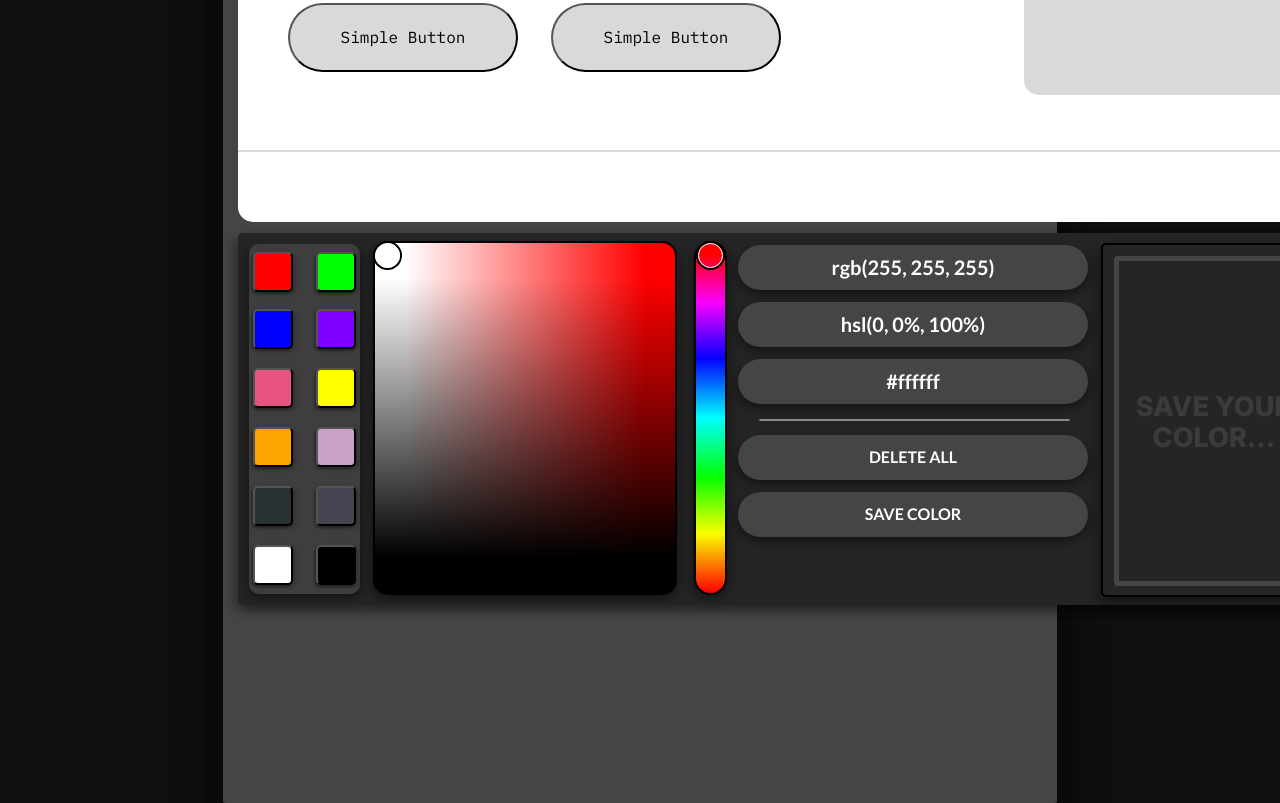
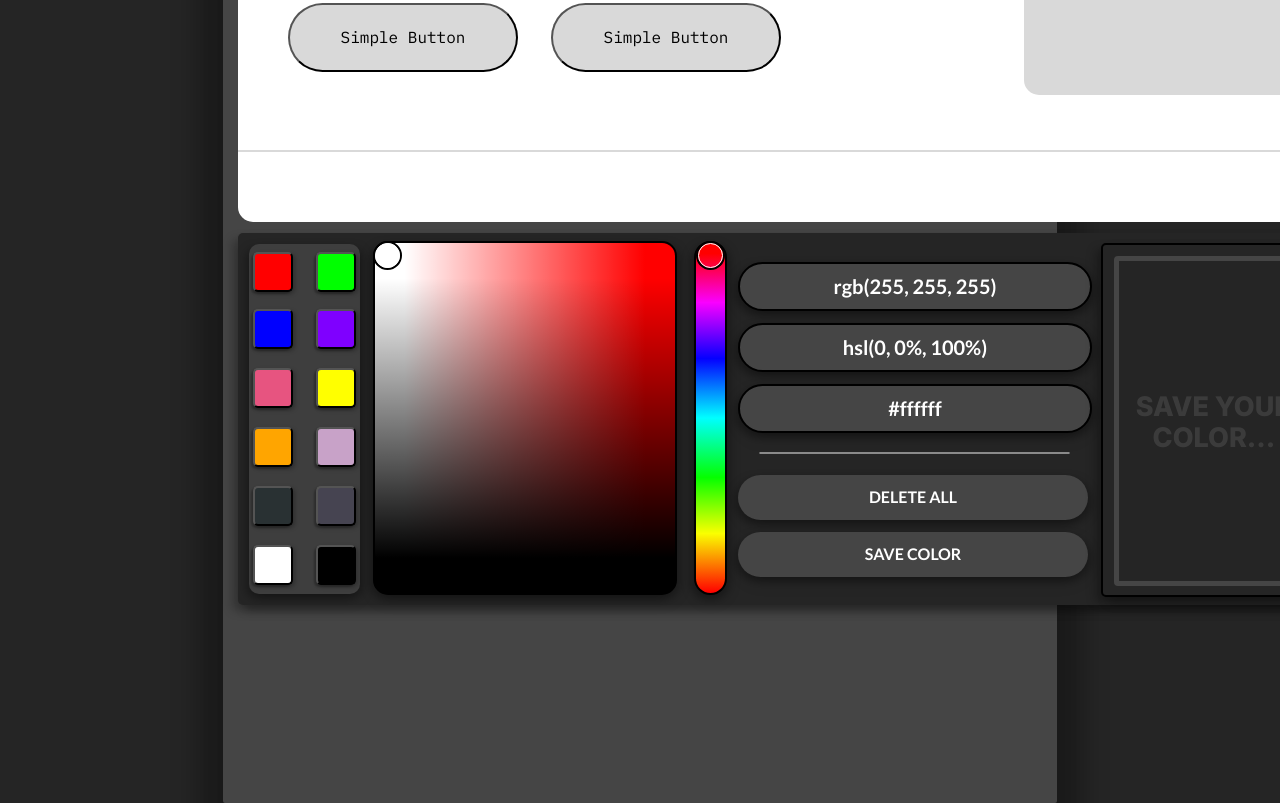
Before and after one commit to TohaLike/colorPicker, a website: page layOutPage/design.html in a window 1280 px wide. Shown: the part 539-1342 px from the top of the page. Drawn offline with nearby package versions, Linux system fonts and the light colour scheme.

Commit message:
I create new page update4

```diff
--- a/css/style.css
+++ b/css/style.css
@@ -1,5 +1,5 @@
 body {
-    background-color: #0f0f0f;
+    background-color: #252525;
     color: #fff;
 }
 
@@ -742,11 +742,3 @@ body::-webkit-scrollbar-thumb {
     background-color: #ebebeb;
     color: #000000;
 }
-
-.btn__delete__all:hover {
-    background-color: #b91313;
-}
-
-.btn__save__main:hover {
-    background-color: #058440;
-}
--- a/layOutPage/styleDesign.css
+++ b/layOutPage/styleDesign.css
@@ -1,5 +1,5 @@
 body {
-    background-color: #0f0f0f;
+    background-color: #252525;
     color: #fff;
 }
 
@@ -40,7 +40,6 @@ body::-webkit-scrollbar-thumb {
     align-items: center;
     background-color: #00fd76;
 }
-
 
 @keyframes ani {
     0% {transform: translateX(-150%);}
@@ -133,8 +132,6 @@ body::-webkit-scrollbar-thumb {
     color: #ffffff;
     filter: drop-shadow(2px 2px 7px #000000);
 }
-
-
 
 
 /* Layout Header */
@@ -254,6 +251,7 @@ body::-webkit-scrollbar-thumb {
     justify-content: center;
     font-size: 48px;
 }
+
 
 /* LayOut Footer */
 .footer__layout__main {
@@ -428,7 +426,7 @@ body::-webkit-scrollbar-thumb {
     grid-column-gap: 33px;
     grid-template-columns: 20px;
     position: absolute;
-    top: 0px;
+    top: 17px;
     left: 500px;
 }
 
@@ -437,7 +435,7 @@ body::-webkit-scrollbar-thumb {
     width: 350px;
     height: 45px;
     margin-top: 12px;
-    border: none;
+    border: 2px solid #000000;
     background: #454545;
     border-radius: 30px;
     filter: drop-shadow(-4px 4px 4px rgba(0, 0, 0, 0.25))
@@ -452,7 +450,7 @@ body::-webkit-scrollbar-thumb {
 .from__line {
     width: 309px;
     position: relative;
-    top: -183px;
+    top: -150px;
     left: 8px;
     border-radius: 1px;
     border: 1px solid #8a8a8a;
@@ -466,7 +464,7 @@ body::-webkit-scrollbar-thumb {
     grid-column-gap: 33px;
     grid-template-columns: 20px;
     position: absolute;
-    top: 190px;
+    top: 230px;
     left: 500px;
 }
 
@@ -488,14 +486,6 @@ body::-webkit-scrollbar-thumb {
 .btn__save__color:hover {
     background-color: #ebebeb;
     color: #000000;
-}
-
-.btn__delete__all:hover {
-    background-color: #b91313;
-}
-
-.btn__save__main:hover {
-    background-color: #058440;
 }
 
 
```
